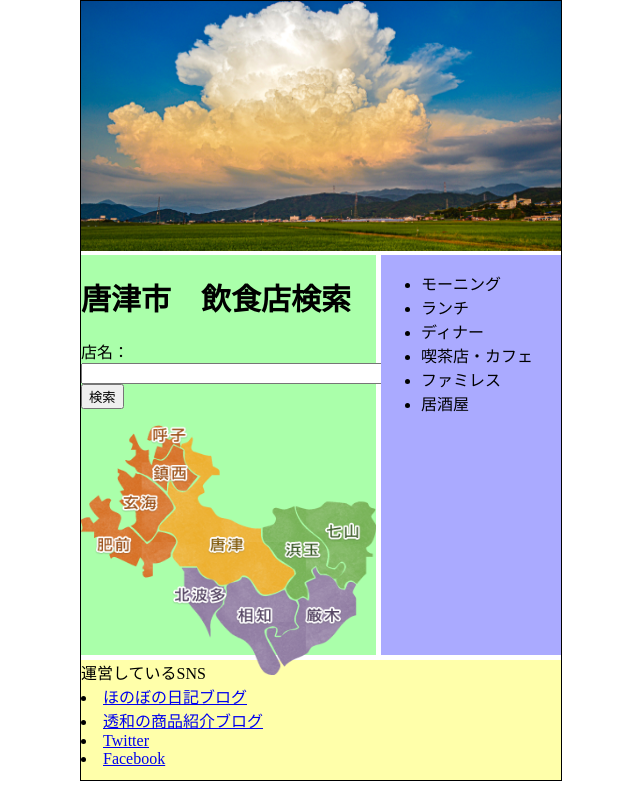
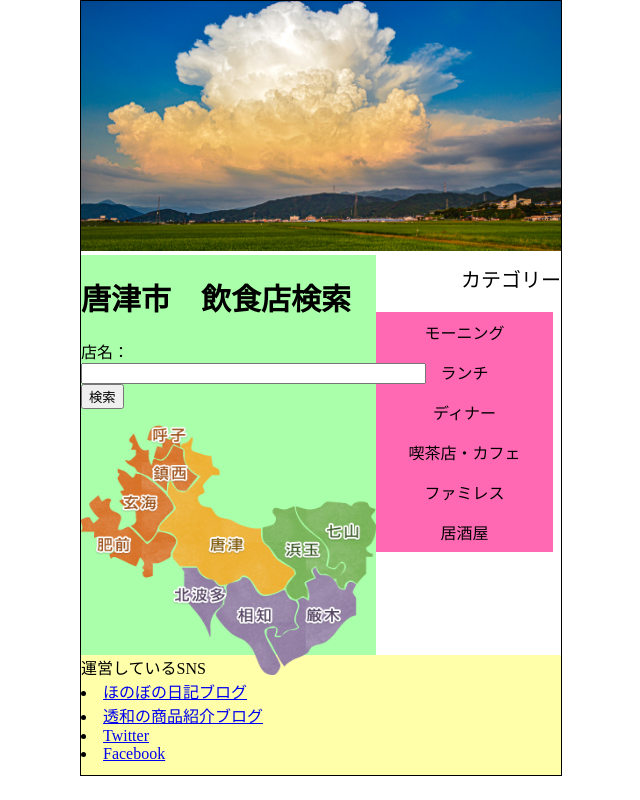
Before and after one commit to touwa0820/Django-Book, a Django app: page / in a window 1280 px wide. Shown: the whole page, without its empty margins (319-959 px from the left). Run offline with Django 3.2, Linux system fonts and the light colour scheme.

Commit message:
homepage2

```diff
--- a/private_diary/diary/templates/index.html
+++ b/private_diary/diary/templates/index.html
@@ -24,7 +24,11 @@
         </main>
 
            <div id="side">
-                <nav>
+                <div class="box">
+                    <h2 style="text-align:right">
+                        カテゴリー
+                    </h2>
+                    <div class="boxBody">
                         <ul>
                             <li>
                                 モーニング
@@ -45,7 +49,8 @@
                                 居酒屋
                             </li>
                         </ul>
-                </nav>
+                    </div>
+                </div>
            </div>
 
            <footer id="footer">
--- a/private_diary/diary/templates/stylesheet.css
+++ b/private_diary/diary/templates/stylesheet.css
@@ -23,19 +23,35 @@ body{
     background: #afa;
   }
 
-  #side{
-    width: 180px;
-    float: right;
-
-    margin-bottom: 5px;
-    height: 400px;
-    background: #aaf;
-  }
+#side .box {
+	margin: 0 auto 30px auto;
+	padding: 0 0 20px 0;
+}
+#side .box h2 {
+	text-align: center;
+	color: #000;
+	font-size: 20px;
+	line-height: 16px;
+	font-weight: normal;
+}
+#side .box .boxBody {
+	padding: 8px;
+	background: #fff;
+}
+#side .box .boxBody ul {
+	margin: 0 0 16px 0;
+	padding: 0;
+}
+#side .box .boxBody ul li {
+	padding: 8px 0 8px 4px;
+  list-style: none;
+  text-align: center;
+  background-color: #ff69b4;
+}
 
   #footer{
     clear: both;
     width: 480px;
-
     height: 120px;
     background: #ffa;
   }
```
Lines whose indentation alone changed are shown as unchanged.
